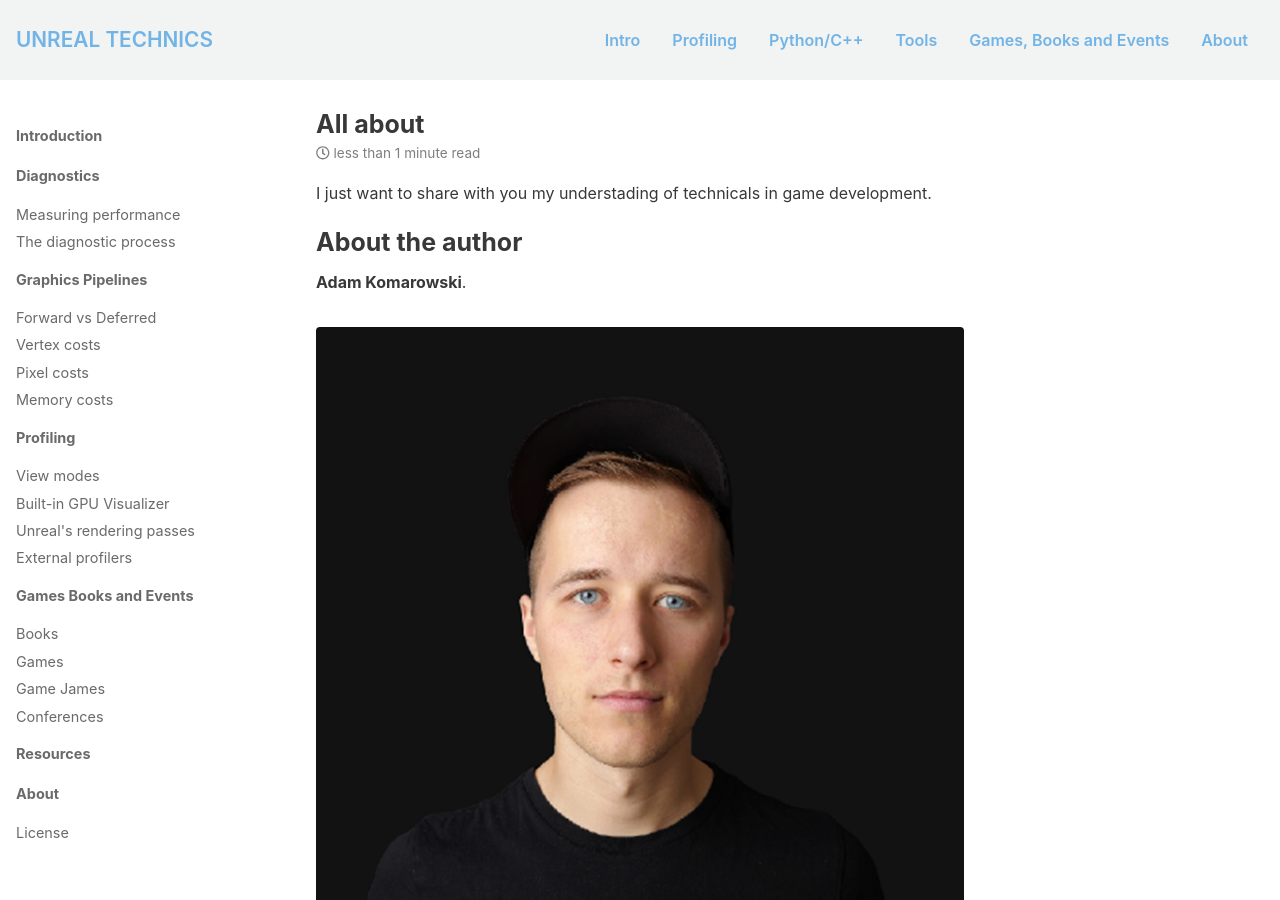
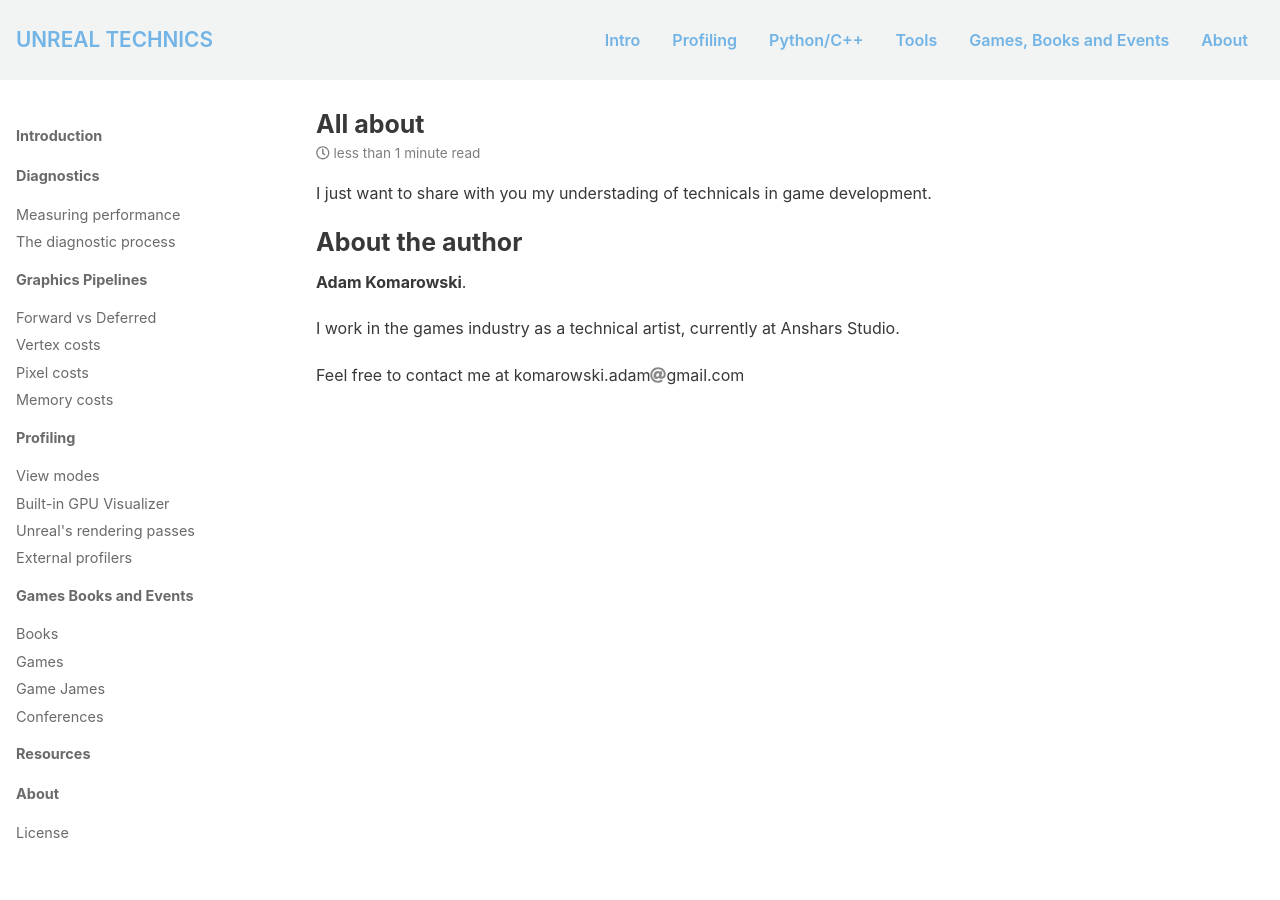
Before and after one commit to AdamKomarowski/unrealtechart, a Jekyll site: the page built from book/about/index.md, in a window 1280 px wide and 900 px high. Built offline with Jekyll 4.4.1, drawn with Linux system fonts in a browser that asks for light colours; nearby versions of some CDN libraries.

Commit message:
Update index.md

```diff
--- a/book/about/index.md
+++ b/book/about/index.md
@@ -12,8 +12,6 @@ I just want to share with you my understading of technicals in game development.
 
 __Adam Komarowski__.
 
-{% include figure image_path="/assets/images/taa_logo.png" %}
-
 I work in the games industry as a technical artist, currently at Anshars&nbsp;Studio.
 
 Feel free to contact me at komarowski.adam<i class="fa fa-at" aria-hidden="true" style="color: #888;"></i><span style="color: rgba(0,0,0,0); font-size: 0;">&nbsp;at&nbsp;</span>gmail.com
```
